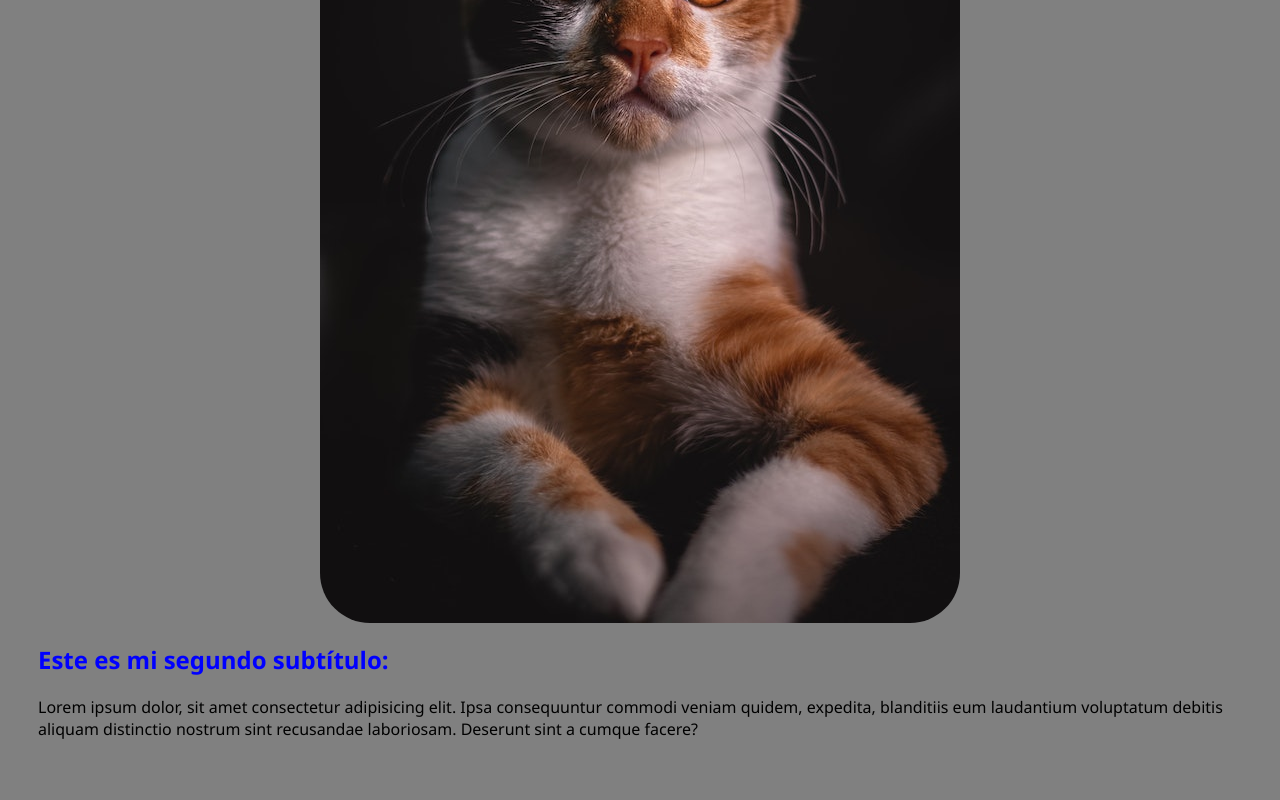
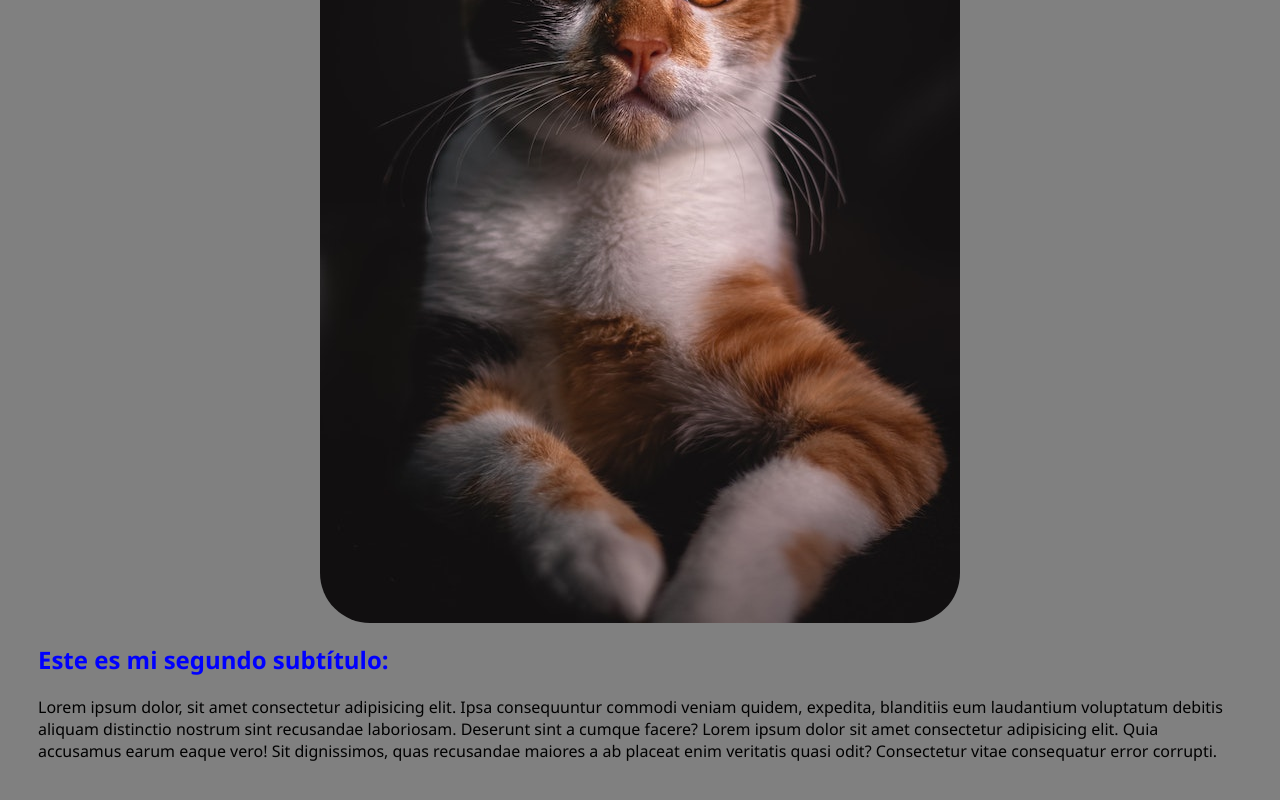
Before and after one commit to KevinVelasquezIES/primerHTML, a plain HTML site: page index.html in a window 1280 px wide. Shown: the part 574-1374 px from the top of the page. Drawn offline with Linux system fonts and the light colour scheme.

Commit message:
feat: html primer commit con git flow

```diff
--- a/index.html
+++ b/index.html
@@ -19,7 +19,10 @@
       Lorem ipsum dolor, sit amet consectetur adipisicing elit. Ipsa
       consequuntur commodi veniam quidem, expedita, blanditiis eum laudantium
       voluptatum debitis aliquam distinctio nostrum sint recusandae laboriosam.
-      Deserunt sint a cumque facere?
+      Deserunt sint a cumque facere? Lorem ipsum dolor sit amet consectetur
+      adipisicing elit. Quia accusamus earum eaque vero! Sit dignissimos, quas
+      recusandae maiores a ab placeat enim veritatis quasi odit? Consectetur
+      vitae consequatur error corrupti.
     </p>
   </body>
 </html>
```
